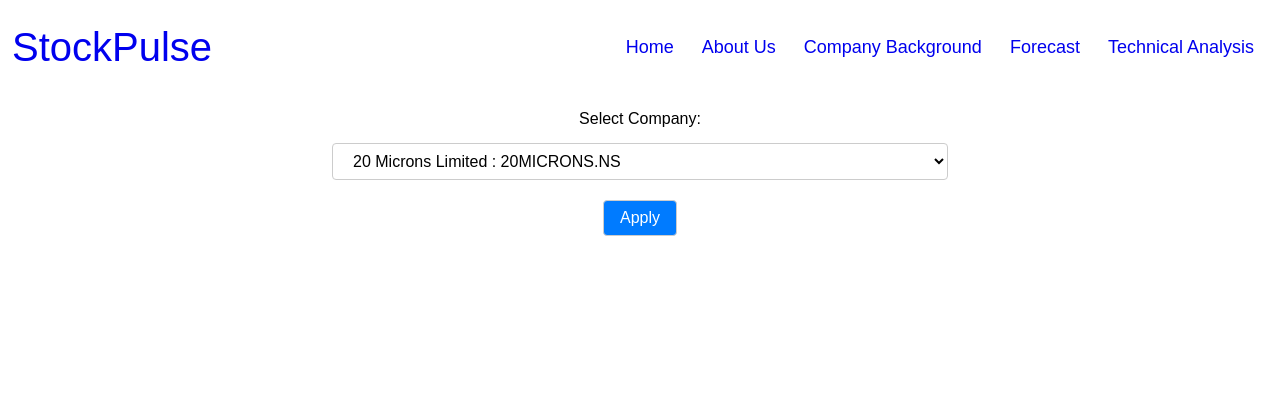
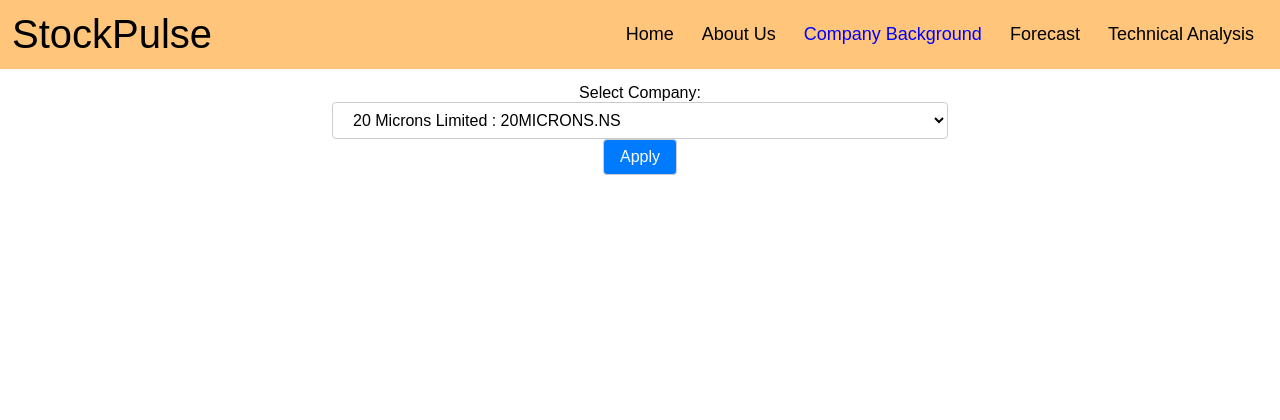
Before and after one commit to SwayamMehta10/StockPulse-Web-App, a Flask app: page /company-background in a window 1280 px wide. Shown: the top 420 px of the page. Run offline with Flask 3, Linux system fonts and the light colour scheme.

Commit message:
minor ui updates

```diff
--- a/static/css/Navbar.css
+++ b/static/css/Navbar.css
@@ -12,7 +12,8 @@ body {
 
 a {
 	text-decoration: none;
-	/* color: black; */
+	color: black;
+
 }
 
 li {
@@ -24,7 +25,8 @@ li {
 	align-items: center;
 	justify-content: space-between;
 	padding: 12px;
-	background-color: rgb(255, 255, 255);
+	color: black;
+	background-color: rgb(255, 198, 123);
 }
 /* LOGO */
 .logo {
@@ -46,6 +48,7 @@ li {
 
 .menu li {
 	padding: 5px 14px;
+
 }
 
 /* RESPONSIVE NAVBAR MENU STARTS */
--- a/static/css/companyBackground.css
+++ b/static/css/companyBackground.css
@@ -32,10 +32,10 @@ select:hover {
 	margin-right: 10vw;
 }
 
-*:not(nav):not(body) {
+/* *:not(nav):not(body) {
 	margin-top: 5px;
 	margin-bottom: 5px;
-}
+} */
 
 #applyButton {
 	padding: 8px 16px;
--- a/templates/companyBackground.html
+++ b/templates/companyBackground.html
@@ -23,7 +23,7 @@
 						<li><a href="{{ url_for('index') }}">Home</a></li>
 						<li><a href="{{ url_for('aboutUs') }}">About Us</a></li>
 						<li>
-							<a href="{{ url_for('companyBackground') }}"
+							<a href="{{ url_for('companyBackground') }}" style="color:blue"
 								>Company Background</a
 							>
 						</li>
```
Also changed, not shown: plot.png.
